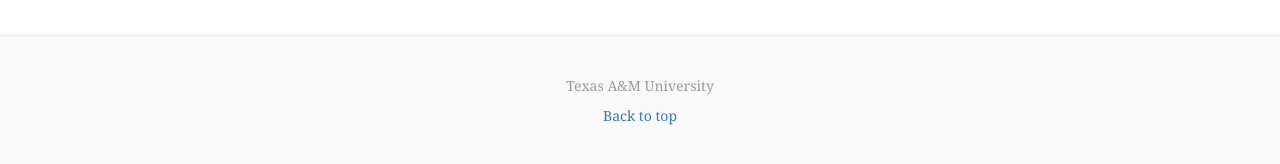
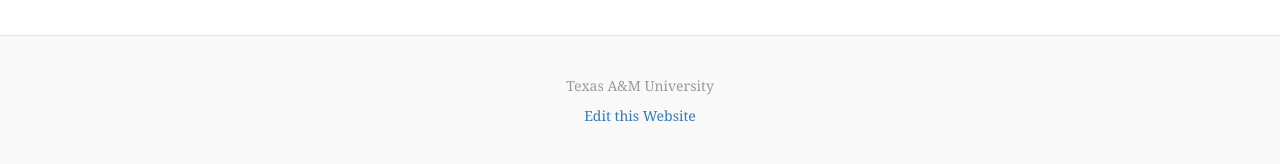
Before and after one commit to LabVIEW-Robotics/LabVIEW-Robotics.github.io, a Jekyll site: the page built from index.html, in a window 1280 px wide. Shown: the part 505-669 px from the top of the page. Built offline with Jekyll 4.4.1, drawn with Linux system fonts in a browser that asks for light colours; nearby versions of some CDN libraries; Markdown is read by kramdown in place of the engine named in the settings.

Commit message:
edit site link

```diff
--- a/_layouts/default.html
+++ b/_layouts/default.html
@@ -119,7 +119,7 @@
 
 <p>
 
-<a href="#">Back to top</a>
+<a href="http://github.com/labview-robotics/">Edit this Website</a>
 
 </p>
 
```
